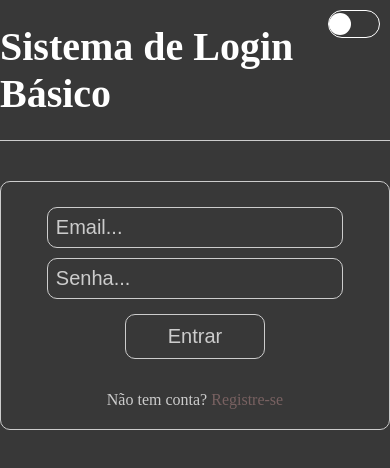
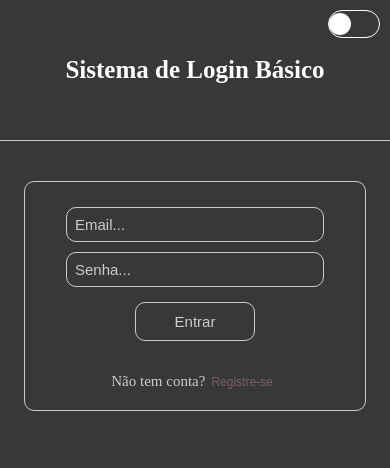
Before and after one commit to dev-leo-cunha/sistema_login_front, a React (Vite) app: page / in a window 390 px wide. Shown: the top 468 px of the page. Built offline with nearby package versions, Linux system fonts and the light colour scheme.

Commit message:
Adicionando responsividade

```diff
--- a/src/AppStyles.tsx
+++ b/src/AppStyles.tsx
@@ -18,6 +18,9 @@ export const Title = styled.h1<themeProps>`
     margin: 0;
     color: ${props => props.theme === 'dark' ? '#FFF' : '#000'};
     transition: color 1s ease;
+    @media (max-width: 570px) {
+        font-size: 25px;
+    }
 `
 export const theme = styled.div<themeProps>`
     width: 50px;
--- a/src/pages/access.tsx
+++ b/src/pages/access.tsx
@@ -31,7 +31,7 @@ export const Access = ()=> {
     return(
         <C.Container theme={theme.theme}> {!user.error &&
         <>
-            <h1>Bem vindo, {user.fullName}. email: {user.email}</h1>
+            <C.h1>Bem vindo, {user.fullName}. email: {user.email}</C.h1>
             <C.Button theme={theme.theme} onClick={()=>{setOpenList(open => !open)}}>Mostrar/Ocultar Nome de Usuários Cadastrados.</C.Button>
 
             {openList && user.list.length > 0 && (
--- a/src/pages/accessStyle.tsx
+++ b/src/pages/accessStyle.tsx
@@ -14,6 +14,13 @@ export const Container = styled.div`
     transition: background-color 1s ease;
 `
 
+export const h1 = styled.h1`
+    font-size: 25px;
+    @media (max-width: 570px) {
+        font-size: 15px;
+    }
+`
+
 export const Button = styled.button<themeProps>`
     background-color: transparent;
     padding: 10px 10px;
@@ -23,6 +30,9 @@ export const Button = styled.button<themeProps>`
     border-radius:10px;
     margin-top: 10px;
     color: ${props => props.theme === 'dark' ? '#CCC' : '#000'};
+    @media (max-width: 570px) {
+        font-size: 15px;
+    }
 `;
 
 export const List = styled.ul<themeProps>`
--- a/src/pages/login.tsx
+++ b/src/pages/login.tsx
@@ -1,10 +1,9 @@
 import { useEffect, useState } from 'react'
-import {Link} from 'react-router-dom'
 import { useNavigate } from 'react-router-dom';
 import { login } from '../api/auth';
 
 import { useDispatch } from 'react-redux'
-import { userAuthenticated, userAuthenticationFailed } from '../redux/reducers/userReducer';
+import { initialState, userAuthenticated, userAuthenticationFailed } from '../redux/reducers/userReducer';
 import { useAppSelector } from '../redux/hooks/useAppSelector';
 
 import * as C from './loginStyle'
@@ -26,6 +25,10 @@ export const Login = ()=> {
           .catch(userAuthenticationFailed)
           .then(dispatch)
       }
+    const handleRegister = () => {
+        dispatch(userAuthenticated(initialState))
+        navigate('/register')
+    }
 
       useEffect(()=>{if(user.token) {navigate('/access')}},[user.token])
 
@@ -49,7 +52,7 @@ export const Login = ()=> {
                 <C.Button theme={theme.theme} onClick={handleButton}> Entrar </C.Button>
                 <C.P>{user.error}</C.P>
                 <C.Register theme={theme.theme}> Não tem conta?
-                    <Link to='/register' style={C.StyleLink}> Registre-se </Link>
+                    <C.LinkRegister onClick={handleRegister}>Registre-se</C.LinkRegister>
                 </C.Register>
             </C.Fieldset>
         </C.Container>
--- a/src/pages/loginStyle.tsx
+++ b/src/pages/loginStyle.tsx
@@ -10,7 +10,7 @@ export const Container = styled.div<themeProps>`
     transition: background-color 1s ease;
 `
 export const Fieldset = styled.fieldset<themeProps>`
-    max-width: 500px;
+    width: 500px;
     margin: auto;
     margin-top: 40px;
     padding: 20px;
@@ -20,6 +20,9 @@ export const Fieldset = styled.fieldset<themeProps>`
     flex-direction: column;
     align-items: center;
     transition: border 1s ease;
+    @media (max-width: 570px) {
+        width: 300px;
+    }
 `;
 export const Input = styled.input<themeProps>`
     width: 80%;
@@ -34,6 +37,9 @@ export const Input = styled.input<themeProps>`
     ::placeholder {
         color: ${props => props.theme === 'dark' ? '#CCC' : '#000'};
     }
+    @media (max-width: 570px) {
+        font-size: 15px;
+    }
 `;
 
 export const Button = styled.button<themeProps>`
@@ -47,6 +53,9 @@ export const Button = styled.button<themeProps>`
     margin-top: 10px;
     color: ${props => props.theme === 'dark' ? '#CCC' : '#000'};
     transition: color 1s ease;
+    @media (max-width: 570px) {
+        font-size: 15px;
+    }
 `;
 
 export const P = styled.p`
@@ -57,9 +66,18 @@ export const P = styled.p`
 export const Register = styled.div<themeProps>`
     color: ${props => props.theme === 'dark' ? '#CCC' : '#000'};
     transition: color 1s ease;
+    @media (max-width: 570px) {
+        font-size: 15px;
+    }
 `;
 
-export const StyleLink = {
-    textDecoration: "none",
-    color: '#786161'
-  };
+export const LinkRegister = styled.button`
+    border: 0;
+    background-color: transparent;
+    color: #786161;
+    font-size: 14px;
+    cursor: pointer;
+    @media (max-width: 570px) {
+        font-size: 12px;
+    }
+`
--- a/src/pages/register.tsx
+++ b/src/pages/register.tsx
@@ -23,6 +23,10 @@ export const Register = ()=> {
         .then(userAuthenticated)
         .catch(userAuthenticationFailed)
         .then(dispatch)
+    }
+    const handleLogin = ()=>{
+        dispatch(userAuthenticated(initialState))
+        navigate('/')
     }
 
     useEffect(()=>{if(user.token) {
@@ -51,6 +55,7 @@ export const Register = ()=> {
                     onChange={(e) =>  setpasswordRepeat(e.target.value)}
                 />
                 <C.Button theme={theme.theme} onClick={handleSaveRegister}>Registrar</C.Button>
+                <C.Button theme={theme.theme} onClick={handleLogin}>Voltar ao Login</C.Button>
                 <C.P>{user.error}</C.P>
             </C.Fieldset>
         </C.Container>
--- a/src/pages/registerStyle.tsx
+++ b/src/pages/registerStyle.tsx
@@ -19,12 +19,18 @@ export const Fieldset = styled.fieldset<themeProps>`
     display: flex;
     flex-direction: column;
     align-items: center;
+    @media (max-width: 570px) {
+        width: 300px;
+    }
 `;
 
 export const Legend = styled.legend`
     font-size: 26px;
     font-weight: bold;
     color: ${props => props.theme === 'dark' ? '#CCC' : '#000'};
+    @media (max-width: 570px) {
+        font-size: 20px;
+    }
 `;
 
 export const Input = styled.input<themeProps>`
@@ -40,6 +46,9 @@ export const Input = styled.input<themeProps>`
     ::placeholder {
         color: ${props => props.theme === 'dark' ? '#CCC' : '#000'};
     }
+    @media (max-width: 570px) {
+        font-size: 15px;
+    }
 `;
 
 export const Button = styled.button<themeProps>`
@@ -52,6 +61,9 @@ export const Button = styled.button<themeProps>`
     border-radius:10px;
     margin-top: 10px;
     color: ${props => props.theme === 'dark' ? '#CCC' : '#000'};
+    @media (max-width: 570px) {
+        font-size: 15px;
+    }
 `;
 
 export const P = styled.p`
```
